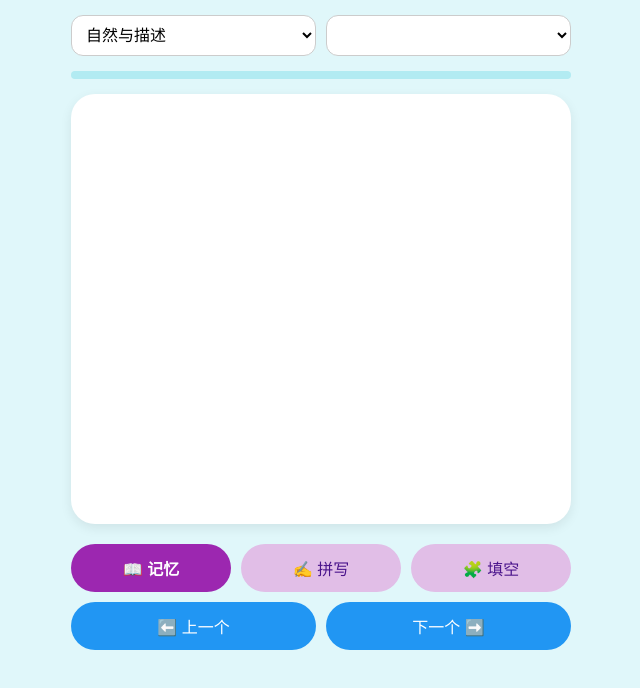
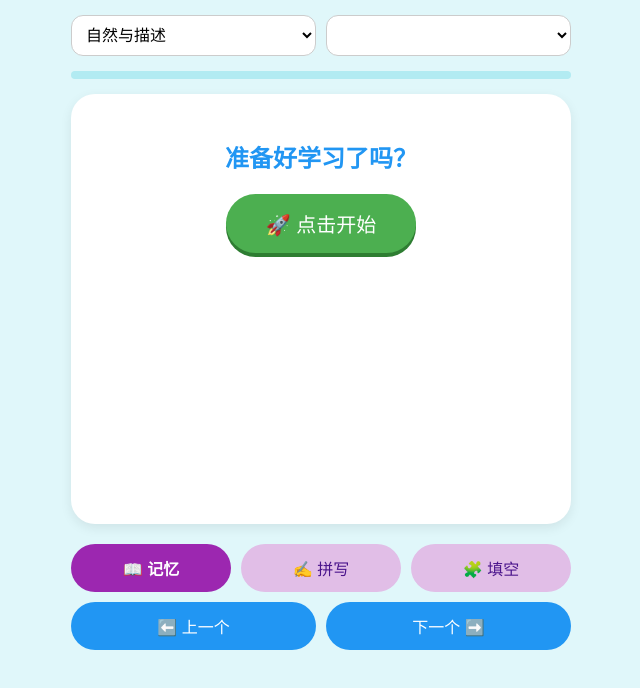
Before and after one commit to leofacelin/words, a plain HTML site: page index.html in a window 1280 px wide. Shown: the whole page, without its empty margins (319-959 px from the left). Drawn offline with nearby package versions, Linux system fonts and the light colour scheme.

Commit message:
Update index.html

```diff
--- a/index.html
+++ b/index.html
@@ -17,7 +17,14 @@
 
         <div class="progress-bar"><div class="progress-fill" id="progressBar"></div></div>
 
-        <div id="game-area" class="card"></div>
+        <div id="game-area" class="card">
+            <div style="display: flex; flex-direction: column; align-items: center; justify-content: center; height: 100%;">
+                <h2 style="color: #2196F3;">准备好学习了吗？</h2>
+                <button onclick="startApp()" style="padding: 15px 40px; font-size: 20px; background: #4CAF50; color: white; border: none; border-radius: 50px; cursor: pointer; box-shadow: 0 4px #2e7d32;">
+                    🚀 点击开始
+                </button>
+            </div>
+        </div>
 
         <div class="controls">
             <button class="mode-btn active" onclick="switchMode('learn', this)">📖 记忆</button>
```
